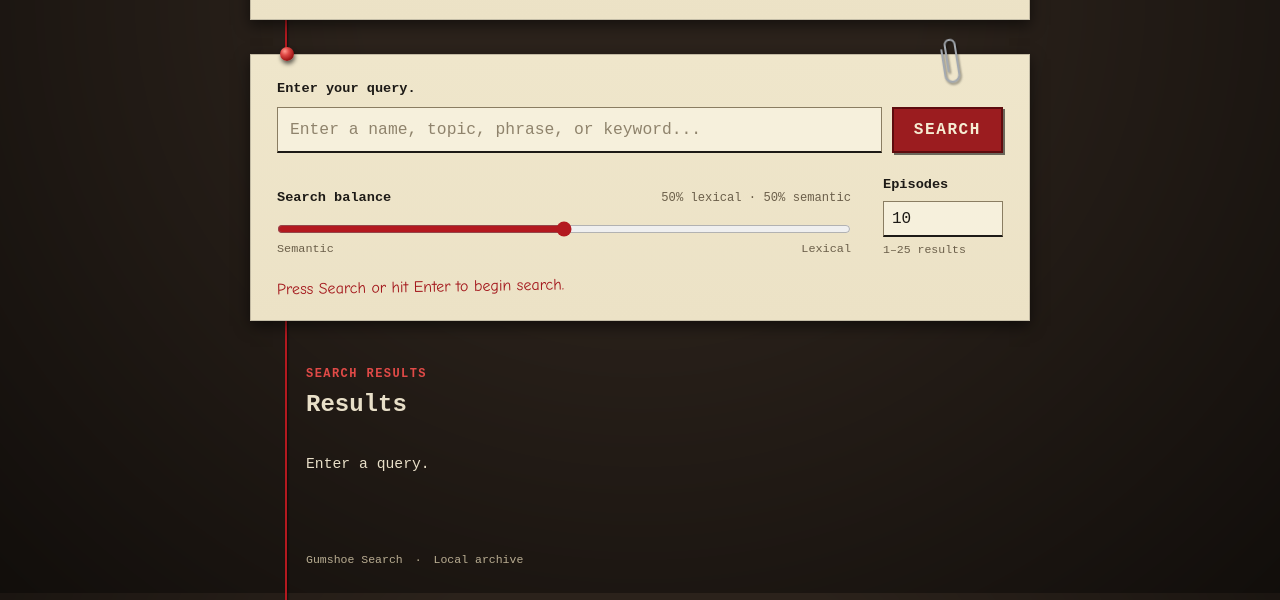
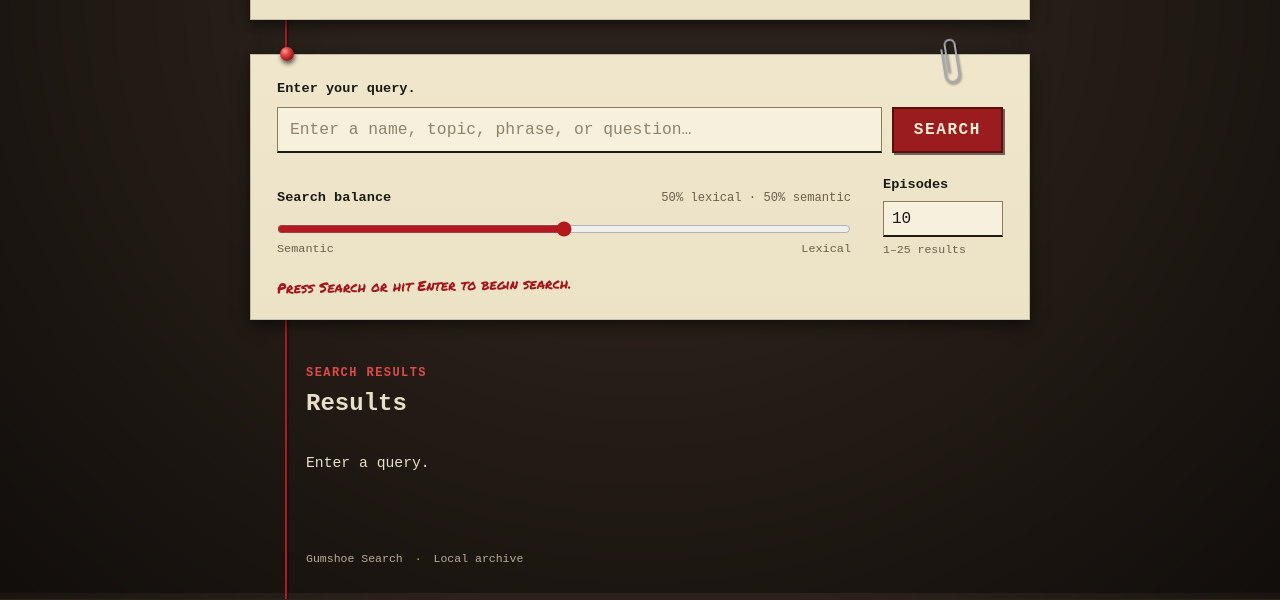
Before and after one commit to benearnthof/SemanticAnon, a plain HTML site: page frontend/index.html in a window 1280 px wide. Shown: the part 207-807 px from the top of the page. Drawn offline with Linux system fonts and the light colour scheme; files that its build step writes are made by us from their sources; files whose address does not match are found by name.

Commit message:
add marker font to sticky notes

```diff
--- a/frontend/index.html
+++ b/frontend/index.html
@@ -7,6 +7,9 @@
   <meta name="description" content="Semantic search for transcripts of TrueAnon episodes.">
   <link rel="icon" type="image/svg+xml" href="/static/favicon.svg">
   <title>Gumsoe Search</title>
+  <link rel="preconnect" href="https://fonts.googleapis.com">
+  <link rel="preconnect" href="https://fonts.gstatic.com" crossorigin>
+  <link rel="stylesheet" href="https://fonts.googleapis.com/css2?family=Permanent+Marker&display=swap">
   <link rel="stylesheet" href="/static/styles.css">
   <script src="/static/app.js" defer></script>
 </head>
@@ -23,7 +26,7 @@
       <form id="search-form">
         <label class="field-label" for="query">Enter your query.</label>
         <div class="query-row">
-          <input id="query" name="query" type="search" maxlength="2000" placeholder="Enter a name, topic, phrase, or keyword..." autocomplete="off" required>
+          <input id="query" name="query" type="search" maxlength="2000" placeholder="Enter a name, topic, phrase, or question…" autocomplete="off" required>
           <button id="search-button" type="submit">Search <span aria-hidden="true">↗</span></button>
         </div>
 
--- a/frontend/styles.css
+++ b/frontend/styles.css
@@ -1,3 +1,6 @@
+/* Gumshoe Search: case file on a corkboard.
+   Typed paper pinned to a dark board, one continuous red thread running down the page. */
+
 :root {
   color-scheme: dark light;
   --board: #2b221b;
@@ -12,7 +15,7 @@
   --on-board: #e8dfc8;
   --on-board-dim: #b9ad92;
   --type: "Courier Prime", "American Typewriter", "Courier New", Courier, monospace;
-  --pen: "Bradley Hand", "Segoe Print", "Noteworthy", "Comic Sans MS", cursive;
+  --pen: "Permanent Marker", "Bradley Hand", "Segoe Print", "Noteworthy", "Comic Sans MS", cursive;
   --pin-x: 36px; /* centre of the pins and the thread */
   font-family: var(--type);
 }
@@ -139,7 +142,7 @@ input[type="range"] { display: block; width: 100%; margin: 12px 0 4px; accent-co
 .range-labels { display: flex; justify-content: space-between; color: var(--faded); font-size: .74rem; }
 .limit-control input { width: 100%; height: 36px; margin-top: 6px; padding: 0 8px; }
 .field-hint { display: block; margin-top: 4px; color: var(--faded); font-size: .72rem; }
-.submit-hint { display: inline-block; margin: 16px 0 0; color: #a3161b; font-family: var(--pen); font-size: 1rem; transform: rotate(-1deg); }
+.submit-hint { display: inline-block; margin: 16px 0 0; color: #a3161b; font-family: var(--pen); font-size: .88rem; transform: rotate(-1deg); }
 
 /* Results, lying on the board */
 .results-section { margin-top: 44px; min-height: 90px; }
@@ -205,7 +208,11 @@ input[type="range"] { display: block; width: 100%; margin: 12px 0 4px; accent-co
   .empty-additional { padding-left: 16px; padding-right: 16px; }
 }
 
-/* Paper clips for search form, and every 3rd card starting at the 2nd */
+/* ==========================================================
+   Extras: paper clips and sticky notes
+   ========================================================== */
+
+/* Paper clips: search form, and every 3rd card starting at the 2nd */
 .search-panel::after,
 .episode-card:nth-child(3n+2)::after {
   content: "";
@@ -222,7 +229,7 @@ input[type="range"] { display: block; width: 100%; margin: 12px 0 4px; accent-co
 }
 .search-panel::after { transform: rotate(-9deg); right: 70px; }
 
-/* Sticky notes for additional passages */
+/* Sticky notes: the additional passages */
 .additional[open] { padding: 2px 22px 22px; }
 .additional[open] summary { padding-left: 0; padding-right: 0; }
 .additional .additional-passage {
@@ -238,7 +245,7 @@ input[type="range"] { display: block; width: 100%; margin: 12px 0 4px; accent-co
 .additional[open] .additional-passage,
 .additional[open] .additional-passage:first-of-type { padding-top: 24px; }
 .additional .additional-passage:nth-of-type(even) { margin-left: auto; transform: rotate(1.3deg); }
-.additional .passage-label { color: #7a1216; font-family: var(--pen); font-size: .98rem; }
+.additional .passage-label { color: #7a1216; font-family: var(--pen); font-size: .88rem; }
 .additional .passage-time { color: var(--thread-dark); }
 
 @media (max-width: 600px) {
```
